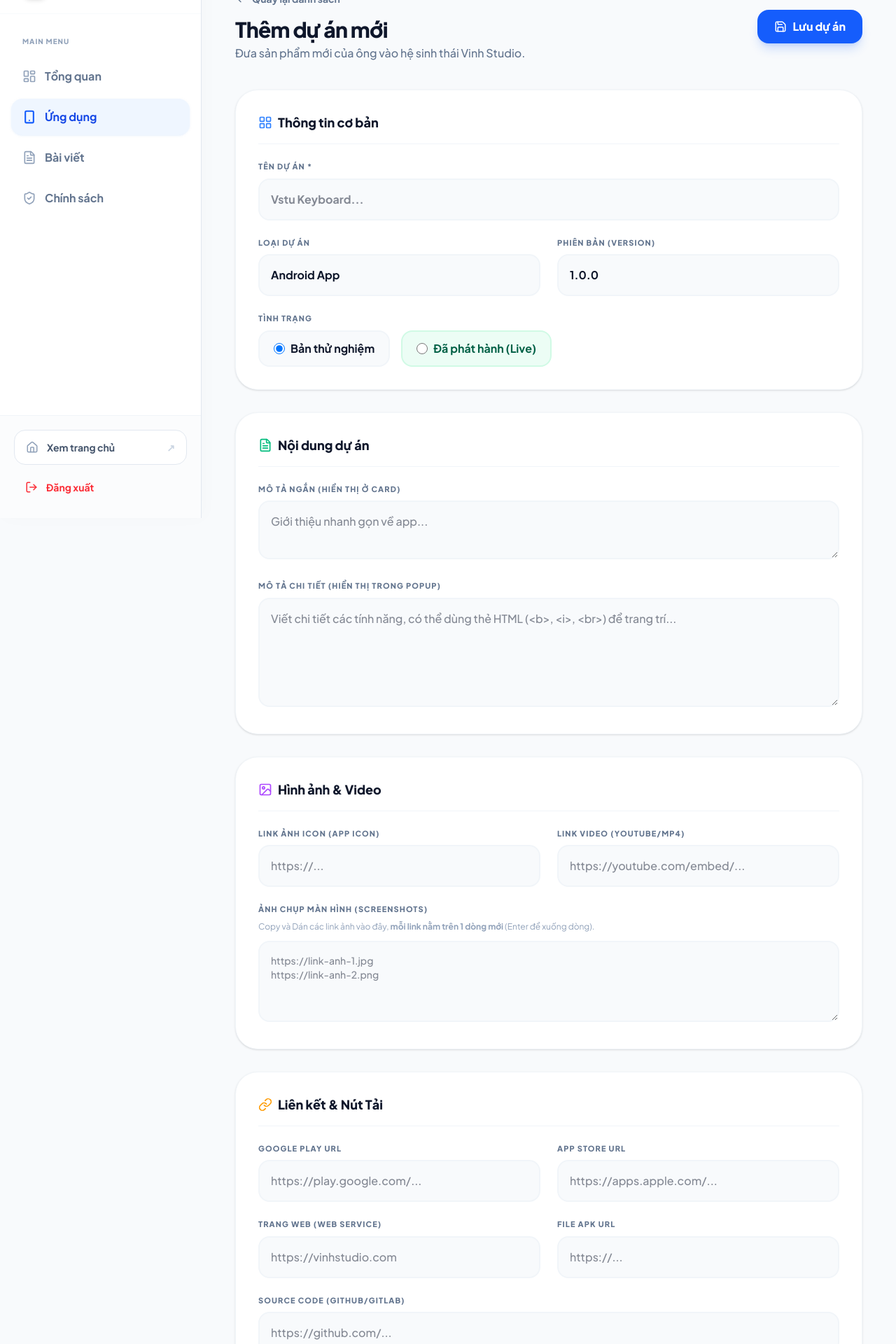
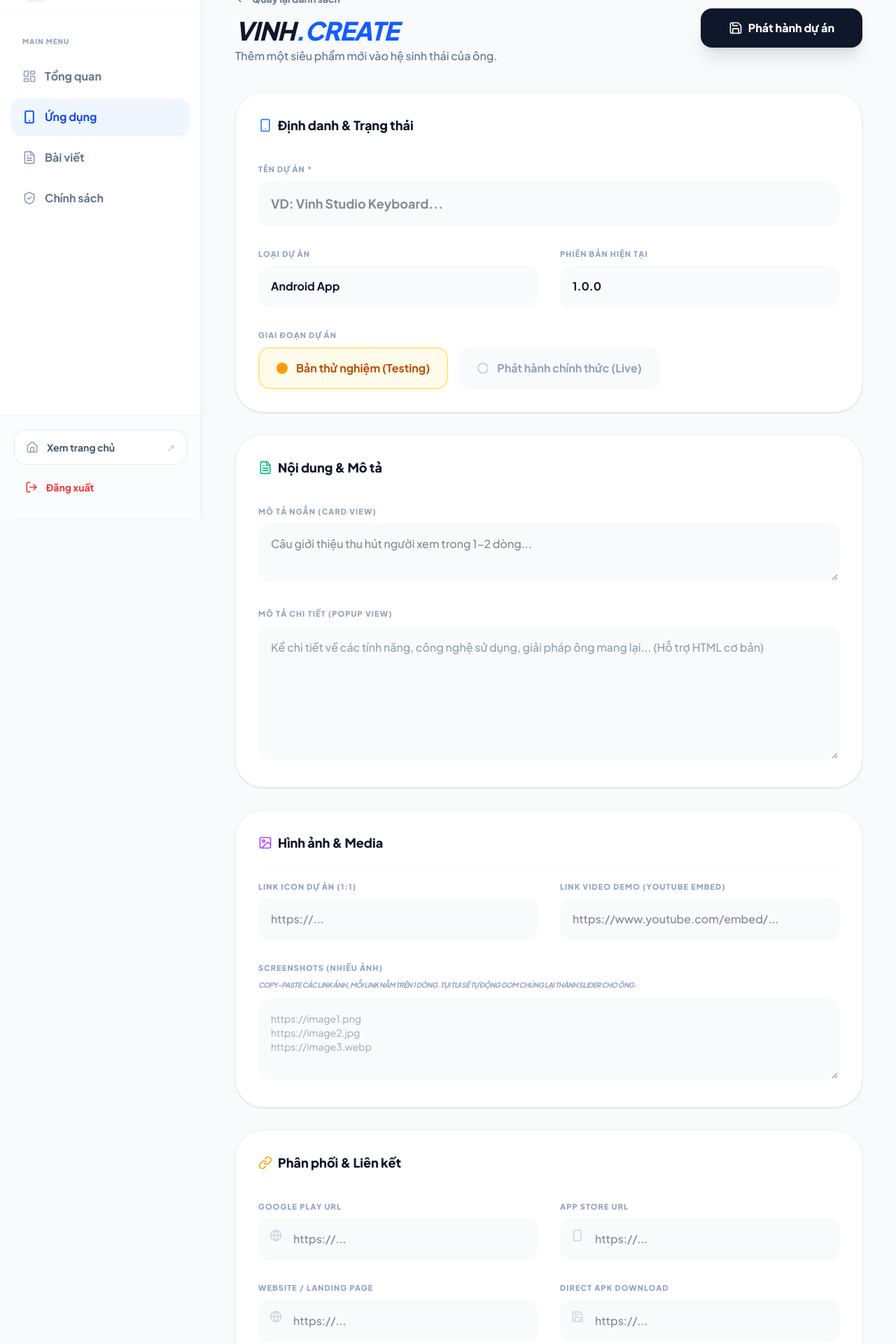
Before and after one commit to htvinh10102003/vinhstudio, a Next.js app: page /admin/apps/create in a window 1280 px wide. Shown: the part 60-1980 px from the top of the page at 70% size. Built offline with nearby package versions, Linux system fonts and the light colour scheme; no server answers.

Commit message:
create app

```diff
--- a/src/app/admin/apps/create/page.tsx
+++ b/src/app/admin/apps/create/page.tsx
@@ -4,24 +4,24 @@ import { useState } from 'react';
 import { supabase } from '@/src/lib/supabase';
 import { useRouter } from 'next/navigation';
 import Link from 'next/link';
-// Import icon cho đẹp
-import { ArrowLeft, Save, LayoutGrid, Link as LinkIcon, Image as ImageIcon, FileText } from 'lucide-react';
+// Sử dụng Lucide icons cho đúng style Vinh Studio
+import { ArrowLeft, Save, LayoutGrid, Link as LinkIcon, Image as ImageIcon, FileText, Smartphone, Globe, Code } from 'lucide-react';
 
 export default function CreateApp() {
   const router = useRouter();
   const [loading, setLoading] = useState(false);
 
-  // Khởi tạo state cho TẤT CẢ các trường
+  // 1. Khởi tạo State đầy đủ các trường theo Database mới
   const [formData, setFormData] = useState({
     name: '',
-    project_type: 'Android App',
+    project_type: 'Android App', // Mặc định
     version: '1.0.0',
     testing_status: 'testing',
     short_description: '',
     full_description: '',
     icon_url: '',
     video_url: '',
-    screenshots: '', // Sẽ xử lý chuỗi này thành mảng (Array) sau
+    screenshots: '', // Lưu dạng text tạm thời, sẽ split thành mảng sau
     play_store_url: '',
     app_store_url: '',
     website_url: '',
@@ -35,9 +35,11 @@ export default function CreateApp() {
 
   const handleSubmit = async (e: React.FormEvent) => {
     e.preventDefault();
+    if (!formData.name) return alert("Ông quên nhập tên dự án kìa!");
+
     setLoading(true);
 
-    // Chuyển đổi text nhiều dòng của screenshots thành Mảng các link ảnh
+    // 2. Xử lý logic biến chuỗi xuống dòng thành Mảng (Array) cho cột screenshots
     const screenshotsArray = formData.screenshots
       .split('\n')
       .map(url => url.trim())
@@ -52,17 +54,17 @@ export default function CreateApp() {
       full_description: formData.full_description,
       icon_url: formData.icon_url,
       video_url: formData.video_url,
-      screenshots: screenshotsArray, // Truyền mảng vào DB
+      screenshots: screenshotsArray, // Đẩy mảng vào cột TEXT[]
       play_store_url: formData.play_store_url,
       app_store_url: formData.app_store_url,
       website_url: formData.website_url,
       apk_download_url: formData.apk_download_url,
       repository_url: formData.repository_url,
-      is_active: true,
+      is_active: true, // Mặc định cho hiển thị luôn
     }]);
 
     if (error) {
-      alert('Lỗi: ' + error.message);
+      alert('Lỗi rồi ông ơi: ' + error.message);
       setLoading(false);
     } else {
       router.push('/admin/apps');
@@ -71,40 +73,42 @@ export default function CreateApp() {
   };
 
   return (
-    <div className="p-8 md:p-12 max-w-5xl mx-auto font-sans">
-      <div className="flex items-center justify-between mb-10">
+    <div className="p-8 md:p-12 max-w-5xl mx-auto font-sans bg-[#F8FAFC] min-h-screen">
+      {/* --- HEADER --- */}
+      <div className="flex flex-col md:flex-row items-start md:items-center justify-between mb-10 gap-6">
         <div>
           <Link href="/admin/apps" className="inline-flex items-center gap-2 text-sm font-bold text-slate-500 hover:text-blue-600 transition-colors mb-4">
             <ArrowLeft size={16} /> Quay lại danh sách
           </Link>
-          <h1 className="text-3xl font-extrabold tracking-tight text-slate-900">Thêm dự án mới</h1>
-          <p className="text-slate-500 font-medium mt-1">Đưa sản phẩm mới của ông vào hệ sinh thái Vinh Studio.</p>
+          <h1 className="text-4xl font-extrabold tracking-tight text-slate-900 italic">VINH<span className="text-blue-600">.CREATE</span></h1>
+          <p className="text-slate-500 font-medium mt-1">Thêm một siêu phẩm mới vào hệ sinh thái của ông.</p>
         </div>
         <button
           onClick={handleSubmit}
           disabled={loading}
-          className="bg-blue-600 text-white px-6 py-3 rounded-2xl font-extrabold flex items-center gap-2 hover:bg-blue-700 transition-all shadow-lg shadow-blue-600/20 disabled:bg-slate-300"
+          className="w-full md:w-auto bg-slate-900 text-white px-10 py-4 rounded-2xl font-extrabold flex items-center justify-center gap-2 hover:bg-blue-600 transition-all shadow-xl shadow-slate-900/10 disabled:bg-slate-300"
         >
-          <Save size={18} /> {loading ? 'Đang lưu...' : 'Lưu dự án'}
+          {loading ? <div className="animate-spin rounded-full h-5 w-5 border-b-2 border-white"></div> : <Save size={20} />}
+          {loading ? 'Đang khởi tạo...' : 'Phát hành dự án'}
         </button>
       </div>
 
-      <form className="space-y-8">
-        {/* --- KHỐI 1: THÔNG TIN CƠ BẢN --- */}
-        <div className="bg-white p-8 rounded-[2rem] border border-slate-100 shadow-sm">
-          <h2 className="text-lg font-extrabold flex items-center gap-2 text-slate-900 mb-6 border-b border-slate-100 pb-4">
-            <LayoutGrid size={20} className="text-blue-500" /> Thông tin cơ bản
+      <form className="space-y-8 pb-20">
+
+        {/* --- KHỐI 1: IDENTITY & STATUS --- */}
+        <div className="bg-white p-8 rounded-[2.5rem] border border-slate-100 shadow-sm">
+          <h2 className="text-lg font-extrabold flex items-center gap-2 text-slate-900 mb-6 border-b border-slate-50 pb-4">
+            <Smartphone size={20} className="text-blue-500" /> Định danh & Trạng thái
           </h2>
-
-          <div className="grid grid-cols-1 md:grid-cols-2 gap-6">
+          <div className="grid grid-cols-1 md:grid-cols-2 gap-8">
             <div className="md:col-span-2">
-              <label className="block text-[11px] font-extrabold uppercase tracking-widest text-slate-500 mb-2">Tên dự án *</label>
-              <input required name="name" value={formData.name} onChange={handleChange} className="w-full border-2 border-slate-100 bg-slate-50 p-4 rounded-2xl outline-none focus:border-blue-500 focus:bg-white transition-all font-bold text-slate-900" placeholder="Vstu Keyboard..." />
+              <label className="block text-[11px] font-extrabold uppercase tracking-widest text-slate-400 mb-2">Tên dự án *</label>
+              <input required name="name" value={formData.name} onChange={handleChange} className="w-full border-2 border-slate-50 bg-slate-50 p-4 rounded-2xl outline-none focus:border-blue-500 focus:bg-white transition-all font-bold text-slate-900 text-lg" placeholder="VD: Vinh Studio Keyboard..." />
             </div>
 
             <div>
-              <label className="block text-[11px] font-extrabold uppercase tracking-widest text-slate-500 mb-2">Loại dự án</label>
-              <select name="project_type" value={formData.project_type} onChange={handleChange} className="w-full border-2 border-slate-100 bg-slate-50 p-4 rounded-2xl outline-none focus:border-blue-500 focus:bg-white transition-all font-bold text-slate-900 appearance-none">
+              <label className="block text-[11px] font-extrabold uppercase tracking-widest text-slate-400 mb-2">Loại dự án</label>
+              <select name="project_type" value={formData.project_type} onChange={handleChange} className="w-full border-2 border-slate-50 bg-slate-50 p-4 rounded-2xl outline-none focus:border-blue-500 focus:bg-white transition-all font-bold text-slate-900 appearance-none">
                 <option value="Android App">Android App</option>
                 <option value="iOS App">iOS App</option>
                 <option value="Game">Game (Trò chơi)</option>
@@ -113,102 +117,106 @@ export default function CreateApp() {
             </div>
 
             <div>
-              <label className="block text-[11px] font-extrabold uppercase tracking-widest text-slate-500 mb-2">Phiên bản (Version)</label>
-              <input name="version" value={formData.version} onChange={handleChange} className="w-full border-2 border-slate-100 bg-slate-50 p-4 rounded-2xl outline-none focus:border-blue-500 focus:bg-white transition-all font-bold text-slate-900" placeholder="1.0.0" />
+              <label className="block text-[11px] font-extrabold uppercase tracking-widest text-slate-400 mb-2">Phiên bản hiện tại</label>
+              <input name="version" value={formData.version} onChange={handleChange} className="w-full border-2 border-slate-50 bg-slate-50 p-4 rounded-2xl outline-none focus:border-blue-500 focus:bg-white transition-all font-bold text-slate-900" placeholder="1.0.0" />
             </div>
 
             <div className="md:col-span-2">
-              <label className="block text-[11px] font-extrabold uppercase tracking-widest text-slate-500 mb-2">Tình trạng</label>
-              <div className="flex gap-4">
-                <label className="flex items-center gap-2 cursor-pointer bg-slate-50 border-2 border-slate-100 px-5 py-3 rounded-2xl font-bold hover:bg-slate-100">
-                  <input type="radio" name="testing_status" value="testing" checked={formData.testing_status === 'testing'} onChange={handleChange} className="w-4 h-4 text-blue-600" /> Bản thử nghiệm
+              <label className="block text-[11px] font-extrabold uppercase tracking-widest text-slate-400 mb-2">Giai đoạn dự án</label>
+              <div className="flex flex-wrap gap-4">
+                <label className={`flex items-center gap-3 cursor-pointer px-6 py-4 rounded-2xl font-bold transition-all border-2 ${formData.testing_status === 'testing' ? 'bg-amber-50 border-amber-200 text-amber-700' : 'bg-slate-50 border-slate-50 text-slate-400'}`}>
+                  <input type="radio" name="testing_status" value="testing" checked={formData.testing_status === 'testing'} onChange={handleChange} className="hidden" />
+                  <div className={`w-4 h-4 rounded-full border-2 ${formData.testing_status === 'testing' ? 'border-amber-500 bg-amber-500' : 'border-slate-300'}`}></div>
+                  Bản thử nghiệm (Testing)
                 </label>
-                <label className="flex items-center gap-2 cursor-pointer bg-emerald-50 border-2 border-emerald-100 px-5 py-3 rounded-2xl font-bold hover:bg-emerald-100 text-emerald-800">
-                  <input type="radio" name="testing_status" value="production" checked={formData.testing_status === 'production'} onChange={handleChange} className="w-4 h-4 text-emerald-600" /> Đã phát hành (Live)
+                <label className={`flex items-center gap-3 cursor-pointer px-6 py-4 rounded-2xl font-bold transition-all border-2 ${formData.testing_status === 'production' ? 'bg-emerald-50 border-emerald-200 text-emerald-700' : 'bg-slate-50 border-slate-50 text-slate-400'}`}>
+                  <input type="radio" name="testing_status" value="production" checked={formData.testing_status === 'production'} onChange={handleChange} className="hidden" />
+                  <div className={`w-4 h-4 rounded-full border-2 ${formData.testing_status === 'production' ? 'border-emerald-500 bg-emerald-500' : 'border-slate-300'}`}></div>
+                  Phát hành chính thức (Live)
                 </label>
               </div>
             </div>
           </div>
         </div>
 
-        {/* --- KHỐI 2: NỘI DUNG & MÔ TẢ --- */}
-        <div className="bg-white p-8 rounded-[2rem] border border-slate-100 shadow-sm">
-          <h2 className="text-lg font-extrabold flex items-center gap-2 text-slate-900 mb-6 border-b border-slate-100 pb-4">
-            <FileText size={20} className="text-emerald-500" /> Nội dung dự án
+        {/* --- KHỐI 2: CONTENT & DESCRIPTION --- */}
+        <div className="bg-white p-8 rounded-[2.5rem] border border-slate-100 shadow-sm">
+          <h2 className="text-lg font-extrabold flex items-center gap-2 text-slate-900 mb-6 border-b border-slate-50 pb-4">
+            <FileText size={20} className="text-emerald-500" /> Nội dung & Mô tả
           </h2>
-
-          <div className="space-y-6">
+          <div className="space-y-8">
             <div>
-              <label className="block text-[11px] font-extrabold uppercase tracking-widest text-slate-500 mb-2">Mô tả ngắn (Hiển thị ở Card)</label>
-              <textarea name="short_description" value={formData.short_description} onChange={handleChange} rows={2} className="w-full border-2 border-slate-100 bg-slate-50 p-4 rounded-2xl outline-none focus:border-blue-500 focus:bg-white transition-all font-medium text-slate-900" placeholder="Giới thiệu nhanh gọn về app..." />
+              <label className="block text-[11px] font-extrabold uppercase tracking-widest text-slate-400 mb-2">Mô tả ngắn (Card View)</label>
+              <textarea name="short_description" value={formData.short_description} onChange={handleChange} rows={2} className="w-full border-2 border-slate-50 bg-slate-50 p-4 rounded-2xl outline-none focus:border-blue-500 focus:bg-white transition-all font-medium text-slate-900" placeholder="Câu giới thiệu thu hút người xem trong 1-2 dòng..." />
             </div>
-
             <div>
-              <label className="block text-[11px] font-extrabold uppercase tracking-widest text-slate-500 mb-2">Mô tả chi tiết (Hiển thị trong Popup)</label>
-              <textarea name="full_description" value={formData.full_description} onChange={handleChange} rows={5} className="w-full border-2 border-slate-100 bg-slate-50 p-4 rounded-2xl outline-none focus:border-blue-500 focus:bg-white transition-all font-medium text-slate-900" placeholder="Viết chi tiết các tính năng, có thể dùng thẻ HTML (<b>, <i>, <br>) để trang trí..." />
+              <label className="block text-[11px] font-extrabold uppercase tracking-widest text-slate-400 mb-2">Mô tả chi tiết (Popup View)</label>
+              <textarea name="full_description" value={formData.full_description} onChange={handleChange} rows={6} className="w-full border-2 border-slate-50 bg-slate-50 p-4 rounded-2xl outline-none focus:border-blue-500 focus:bg-white transition-all font-medium text-slate-700 leading-relaxed" placeholder="Kể chi tiết về các tính năng, công nghệ sử dụng, giải pháp ông mang lại... (Hỗ trợ HTML cơ bản)" />
             </div>
           </div>
         </div>
 
-        {/* --- KHỐI 3: MEDIA (ẢNH & VIDEO) --- */}
-        <div className="bg-white p-8 rounded-[2rem] border border-slate-100 shadow-sm">
-          <h2 className="text-lg font-extrabold flex items-center gap-2 text-slate-900 mb-6 border-b border-slate-100 pb-4">
-            <ImageIcon size={20} className="text-purple-500" /> Hình ảnh & Video
+        {/* --- KHỐI 3: VISUAL MEDIA --- */}
+        <div className="bg-white p-8 rounded-[2.5rem] border border-slate-100 shadow-sm">
+          <h2 className="text-lg font-extrabold flex items-center gap-2 text-slate-900 mb-6 border-b border-slate-50 pb-4">
+            <ImageIcon size={20} className="text-purple-500" /> Hình ảnh & Media
           </h2>
-
-          <div className="space-y-6">
-            <div className="grid grid-cols-1 md:grid-cols-2 gap-6">
+          <div className="space-y-8">
+            <div className="grid grid-cols-1 md:grid-cols-2 gap-8">
               <div>
-                <label className="block text-[11px] font-extrabold uppercase tracking-widest text-slate-500 mb-2">Link Ảnh Icon (App Icon)</label>
-                <input name="icon_url" value={formData.icon_url} onChange={handleChange} className="w-full border-2 border-slate-100 bg-slate-50 p-4 rounded-2xl outline-none focus:border-purple-500 focus:bg-white transition-all font-medium" placeholder="https://..." />
+                <label className="block text-[11px] font-extrabold uppercase tracking-widest text-slate-400 mb-2">Link Icon dự án (1:1)</label>
+                <input name="icon_url" value={formData.icon_url} onChange={handleChange} className="w-full border-2 border-slate-50 bg-slate-50 p-4 rounded-2xl outline-none focus:border-purple-500 transition-all font-medium" placeholder="https://..." />
               </div>
               <div>
-                <label className="block text-[11px] font-extrabold uppercase tracking-widest text-slate-500 mb-2">Link Video (Youtube/MP4)</label>
-                <input name="video_url" value={formData.video_url} onChange={handleChange} className="w-full border-2 border-slate-100 bg-slate-50 p-4 rounded-2xl outline-none focus:border-purple-500 focus:bg-white transition-all font-medium" placeholder="https://youtube.com/embed/..." />
+                <label className="block text-[11px] font-extrabold uppercase tracking-widest text-slate-400 mb-2">Link Video demo (Youtube Embed)</label>
+                <input name="video_url" value={formData.video_url} onChange={handleChange} className="w-full border-2 border-slate-50 bg-slate-50 p-4 rounded-2xl outline-none focus:border-purple-500 transition-all font-medium" placeholder="https://www.youtube.com/embed/..." />
               </div>
             </div>
-
             <div>
-              <label className="block text-[11px] font-extrabold uppercase tracking-widest text-slate-500 mb-2">Ảnh chụp màn hình (Screenshots)</label>
-              <p className="text-xs text-slate-400 mb-3">Copy và Dán các link ảnh vào đây, <strong>mỗi link nằm trên 1 dòng mới</strong> (Enter để xuống dòng).</p>
+              <label className="block text-[11px] font-extrabold uppercase tracking-widest text-slate-400 mb-2 text-purple-600">Screenshots (Nhiều ảnh)</label>
+              <p className="text-[10px] font-bold text-slate-400 mb-3 uppercase tracking-tighter italic">Copy-paste các link ảnh, mỗi link nằm trên 1 dòng. Tụi tui sẽ tự động gom chúng lại thành Slider cho ông.</p>
               <textarea
                 name="screenshots"
                 value={formData.screenshots}
                 onChange={handleChange}
                 rows={4}
-                className="w-full border-2 border-slate-100 bg-slate-50 p-4 rounded-2xl outline-none focus:border-purple-500 focus:bg-white transition-all font-medium whitespace-pre text-sm"
-                placeholder={`https://link-anh-1.jpg\nhttps://link-anh-2.png`}
+                className="w-full border-2 border-slate-50 bg-slate-50 p-4 rounded-2xl outline-none focus:border-purple-500 focus:bg-white transition-all font-mono text-sm text-slate-600"
+                placeholder={`https://image1.png\nhttps://image2.jpg\nhttps://image3.webp`}
               />
             </div>
           </div>
         </div>
 
-        {/* --- KHỐI 4: LIÊN KẾT & TẢI XUỐNG --- */}
-        <div className="bg-white p-8 rounded-[2rem] border border-slate-100 shadow-sm">
-          <h2 className="text-lg font-extrabold flex items-center gap-2 text-slate-900 mb-6 border-b border-slate-100 pb-4">
-            <LinkIcon size={20} className="text-amber-500" /> Liên kết & Nút Tải
+        {/* --- KHỐI 4: LINKS & DISTRIBUTION --- */}
+        <div className="bg-white p-8 rounded-[2.5rem] border border-slate-100 shadow-sm">
+          <h2 className="text-lg font-extrabold flex items-center gap-2 text-slate-900 mb-6 border-b border-slate-50 pb-4">
+            <LinkIcon size={20} className="text-amber-500" /> Phân phối & Liên kết
           </h2>
-
-          <div className="grid grid-cols-1 md:grid-cols-2 gap-6">
-            <div>
-              <label className="block text-[11px] font-extrabold uppercase tracking-widest text-slate-500 mb-2">Google Play URL</label>
-              <input name="play_store_url" value={formData.play_store_url} onChange={handleChange} className="w-full border-2 border-slate-100 bg-slate-50 p-4 rounded-2xl outline-none focus:border-amber-500 focus:bg-white transition-all font-medium" placeholder="https://play.google.com/..." />
+          <div className="grid grid-cols-1 md:grid-cols-2 gap-8">
+            <div className="relative group">
+              <label className="block text-[11px] font-extrabold uppercase tracking-widest text-slate-400 mb-2">Google Play URL</label>
+              <input name="play_store_url" value={formData.play_store_url} onChange={handleChange} className="w-full border-2 border-slate-50 bg-slate-50 p-4 rounded-2xl outline-none focus:border-amber-500 transition-all font-medium pl-12" placeholder="https://..." />
+              <div className="absolute left-4 top-10 text-slate-300 group-focus-within:text-amber-500"><Globe size={18} /></div>
             </div>
-            <div>
-              <label className="block text-[11px] font-extrabold uppercase tracking-widest text-slate-500 mb-2">App Store URL</label>
-              <input name="app_store_url" value={formData.app_store_url} onChange={handleChange} className="w-full border-2 border-slate-100 bg-slate-50 p-4 rounded-2xl outline-none focus:border-amber-500 focus:bg-white transition-all font-medium" placeholder="https://apps.apple.com/..." />
+            <div className="relative group">
+              <label className="block text-[11px] font-extrabold uppercase tracking-widest text-slate-400 mb-2">App Store URL</label>
+              <input name="app_store_url" value={formData.app_store_url} onChange={handleChange} className="w-full border-2 border-slate-50 bg-slate-50 p-4 rounded-2xl outline-none focus:border-amber-500 transition-all font-medium pl-12" placeholder="https://..." />
+              <div className="absolute left-4 top-10 text-slate-300 group-focus-within:text-amber-500"><Smartphone size={18} /></div>
             </div>
-            <div>
-              <label className="block text-[11px] font-extrabold uppercase tracking-widest text-slate-500 mb-2">Trang Web (Web Service)</label>
-              <input name="website_url" value={formData.website_url} onChange={handleChange} className="w-full border-2 border-slate-100 bg-slate-50 p-4 rounded-2xl outline-none focus:border-amber-500 focus:bg-white transition-all font-medium" placeholder="https://vinhstudio.com" />
+            <div className="relative group">
+              <label className="block text-[11px] font-extrabold uppercase tracking-widest text-slate-400 mb-2">Website / Landing Page</label>
+              <input name="website_url" value={formData.website_url} onChange={handleChange} className="w-full border-2 border-slate-50 bg-slate-50 p-4 rounded-2xl outline-none focus:border-amber-500 transition-all font-medium pl-12" placeholder="https://..." />
+              <div className="absolute left-4 top-10 text-slate-300 group-focus-within:text-amber-500"><Globe size={18} /></div>
             </div>
-            <div>
-              <label className="block text-[11px] font-extrabold uppercase tracking-widest text-slate-500 mb-2">File APK URL</label>
-              <input name="apk_download_url" value={formData.apk_download_url} onChange={handleChange} className="w-full border-2 border-slate-100 bg-slate-50 p-4 rounded-2xl outline-none focus:border-amber-500 focus:bg-white transition-all font-medium" placeholder="https://..." />
+            <div className="relative group">
+              <label className="block text-[11px] font-extrabold uppercase tracking-widest text-slate-400 mb-2">Direct APK Download</label>
+              <input name="apk_download_url" value={formData.apk_download_url} onChange={handleChange} className="w-full border-2 border-slate-50 bg-slate-50 p-4 rounded-2xl outline-none focus:border-amber-500 transition-all font-medium pl-12" placeholder="https://..." />
+              <div className="absolute left-4 top-10 text-slate-300 group-focus-within:text-amber-500"><Save size={18} /></div>
             </div>
-            <div className="md:col-span-2">
-              <label className="block text-[11px] font-extrabold uppercase tracking-widest text-slate-500 mb-2">Source Code (Github/Gitlab)</label>
-              <input name="repository_url" value={formData.repository_url} onChange={handleChange} className="w-full border-2 border-slate-100 bg-slate-50 p-4 rounded-2xl outline-none focus:border-amber-500 focus:bg-white transition-all font-medium" placeholder="https://github.com/..." />
+            <div className="md:col-span-2 relative group border-t border-slate-50 pt-6">
+              <label className="block text-[11px] font-extrabold uppercase tracking-widest text-slate-400 mb-2">Source Code Repository</label>
+              <input name="repository_url" value={formData.repository_url} onChange={handleChange} className="w-full border-2 border-slate-50 bg-slate-50 p-4 rounded-2xl outline-none focus:border-slate-900 transition-all font-medium pl-12" placeholder="https://github.com/vinh-studio/..." />
+              <div className="absolute left-4 top-16 text-slate-300 group-focus-within:text-slate-900"><Code size={18} /></div>
             </div>
           </div>
         </div>
```
